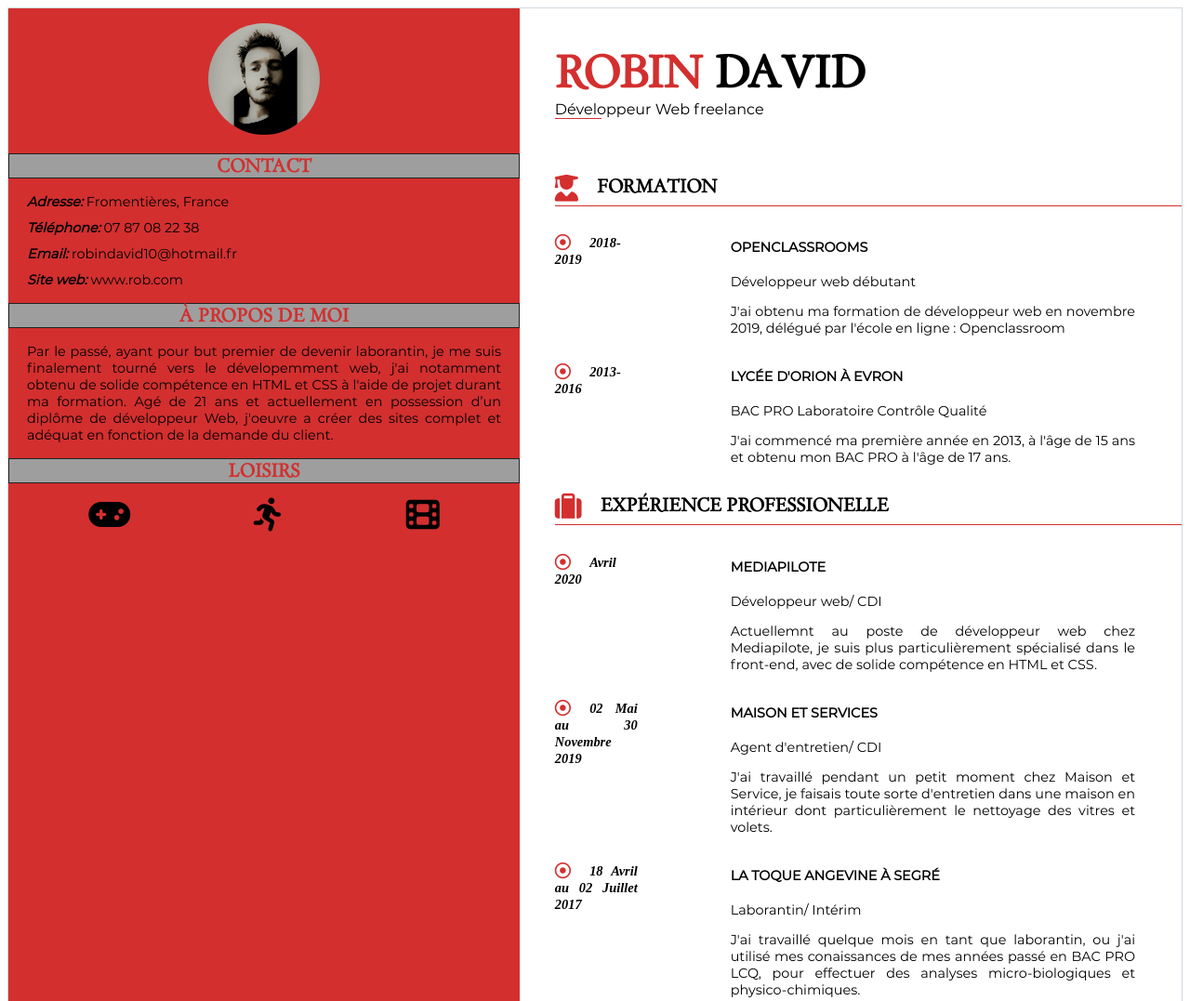
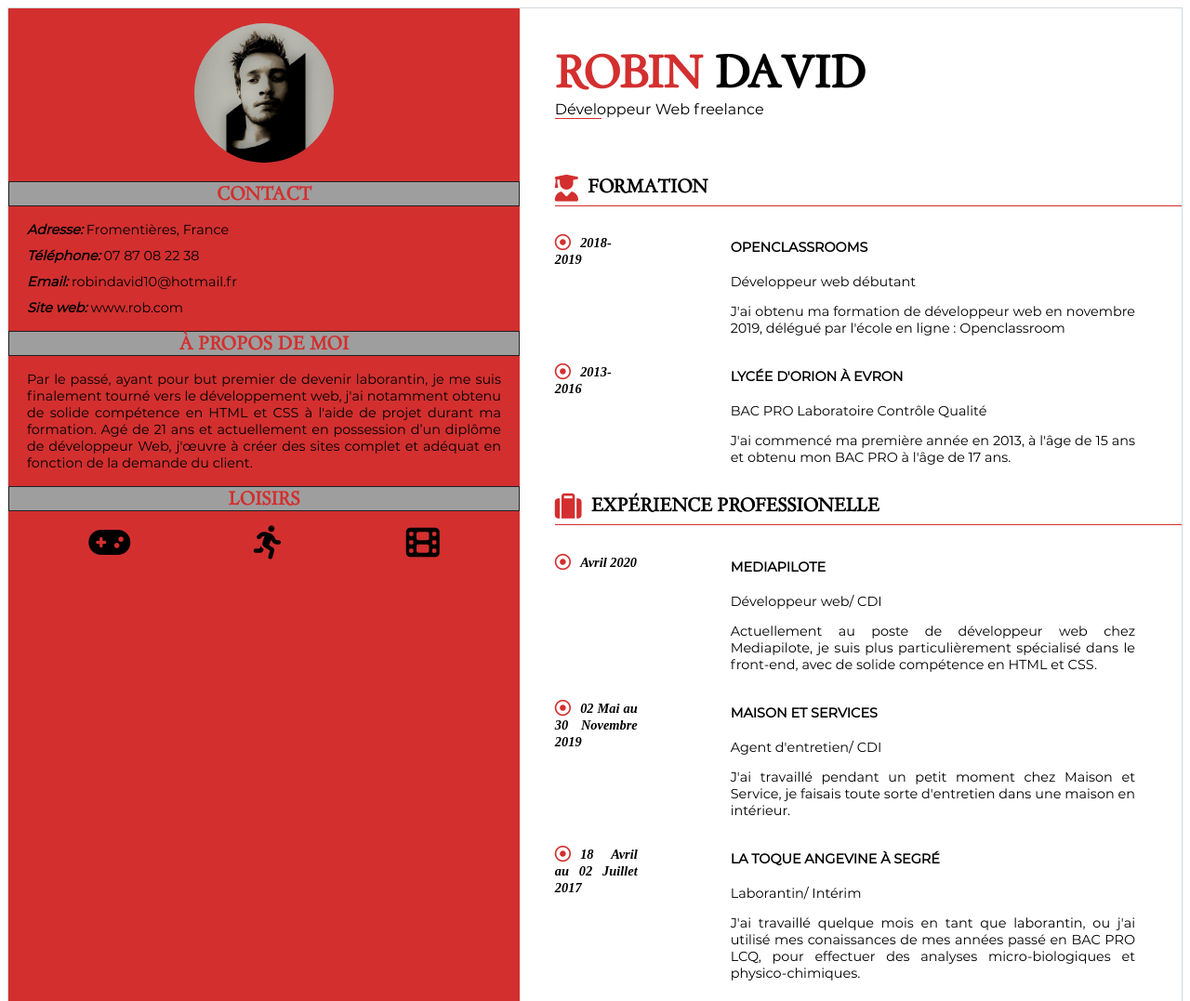
Before and after one commit to robindev98/CV-Projet-2, a plain HTML site: page CVprojet2.html in a window 1280 px wide. Shown: the top 1077 px of the page at 93% size. Drawn offline with Linux system fonts and the light colour scheme.

Commit message:
W3C validé, envoyé sur la branche master

```diff
--- a/CVprojet2.html
+++ b/CVprojet2.html
@@ -8,7 +8,7 @@
     </head>
 
     <body>
-    <section id="contenu">
+    <div id="contenu">
         <aside>
             <p>
             	<img alt="Robin" src="photo.jpg" class="robin">
@@ -22,18 +22,14 @@
                         <li><span class="donnee">Email:</span> robindavid10@hotmail.fr</li>
                         <li><span class="donnee">Site web:</span> www.rob.com</li>
                     </ul>
-            </aside>
 
-            <aside>
             <h2>
                 À propos de moi
             </h2>
                 <p>
-                		Par le passé, ayant pour but premier de devenir laborantin, je me suis finalement tourné vers le dévelopemment web, j'ai notamment obtenu de solide compétence en HTML et CSS à l'aide de projet durant ma formation. Agé de 21 ans et actuellement en possession d’un diplôme de développeur Web, j'oeuvre a créer des sites complet et adéquat en fonction de la demande du client.
+                	Par le passé, ayant pour but premier de devenir laborantin, je me suis finalement tourné vers le développement  web, j'ai notamment obtenu de solide compétence en HTML et CSS à l'aide de projet durant ma formation. Agé de 21 ans et actuellement en possession d’un diplôme de développeur Web, j'œuvre à créer des sites complet et adéquat en fonction de la demande du client.
                 </p>
-            </aside>
 
-            <aside>
             <h2>
                 Loisirs
             </h2>
@@ -43,7 +39,7 @@
                 <i class="fas fa-film"></i>
             </p>
         </aside>
-    </section>
+    </div>
 
         <section id="parcourspro"><!-- Parcours professionel -->
             <header>
@@ -105,7 +101,7 @@
 		                	Développeur web/ CDI
 		                </p>
 		                <p>
-		                    Actuellemnt au poste de développeur web chez Mediapilote, je suis plus particulièrement spécialisé dans le front-end, avec de solide compétence en HTML et CSS.
+		                    Actuellement au poste de développeur web chez Mediapilote, je suis plus particulièrement spécialisé dans le front-end, avec de solide compétence en HTML et CSS.
 	                    </p>
 					</div>
 			    </div>
@@ -120,7 +116,7 @@
 	                		Agent d'entretien/ CDI
 	                	</p>
 	                	<p>
-	                		J'ai travaillé pendant un petit moment chez Maison et Service, je faisais toute sorte d'entretien dans une maison en intérieur dont particulièrement le nettoyage des vitres et volets.
+	                		J'ai travaillé pendant un petit moment chez Maison et Service, je faisais toute sorte d'entretien dans une maison en intérieur.
 	                	</p>
 	                </div>
 				</div>
--- a/cv_projet2.css
+++ b/cv_projet2.css
@@ -9,9 +9,9 @@
 	font-weight: normal;
 }
 @font-face {
-    font-family: 'Montserrat';
-    src: url('polices/Montserrat-Regular.eot');
-    src: url('polices/Montserrat-Regular.eot?#iefix') format('embedded-opentype'),
+	font-family:'Montserrat';
+	src: url('polices/Montserrat-Regular.eot');
+	src: url('polices/Montserrat-Regular.eot?#iefix') format('embedded-opentype'),
         url('polices/Montserrat-Regular.woff2') format('woff2'),
         url('polices/Montserrat-Regular.woff') format('woff'),
         url('polices/Montserrat-Regular.ttf') format('truetype'),
@@ -41,7 +41,7 @@ body
 }
 #contenu
 {
-	max-height: 1400px;
+	max-height: 16500px;
 	background-color: #d32f2f;
 	max-width: 550px;
 }
@@ -89,8 +89,8 @@ hr
 .robin
 {
 	border-radius:50%;
-	width:120px;
-	height:120px;
+	width:150px;
+	height:150px;
 }
 li
 {
@@ -140,7 +140,7 @@ ul, h4, article p, h2 + p
 }
 #parcourspro i
 {
-	margin-right: 20px;
+	margin-right: 10px;
 	float: left;
 	color: #d32f2f;
 }
```
Lines whose indentation alone changed are shown as unchanged.
